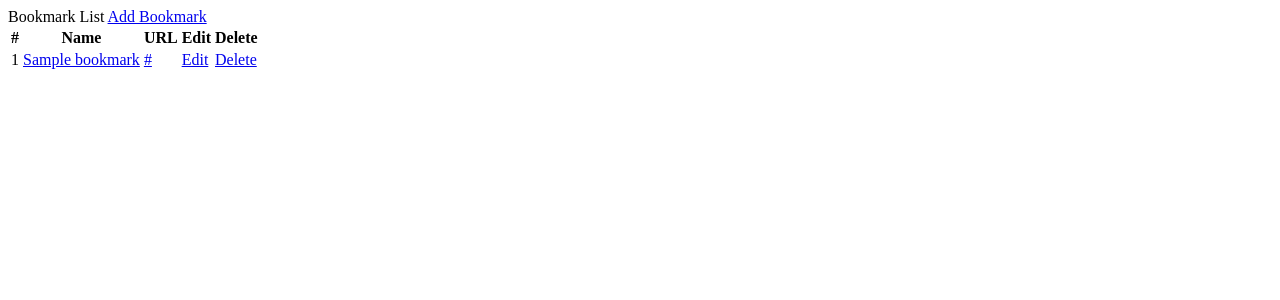
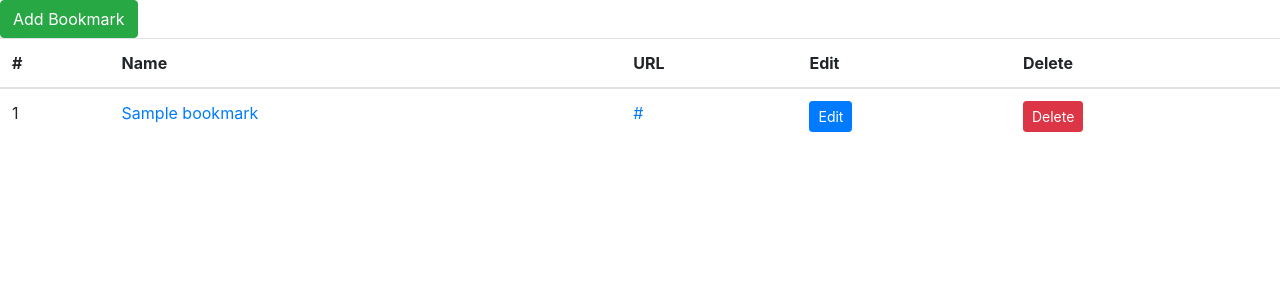
Before and after one commit to YunA486/NetworkProgramming_0404_DBookmark, a Django app: template bookmark/templates/bookmark/bookmark_list.html in a window 1280 px wide. Shown: the top 300 px of the page. Run offline with Django 3.2, Linux system fonts and the light colour scheme; the template is opened without the code that fills it: most values are stand-ins (such as "Sample title", 1, 10 or a date in 2020); some libraries are stand-ins or nearby versions.

Commit message:
Bootstrap bookmark_list, create, detail, update, confirm_delete

```diff
--- a/bookmark/templates/bookmark/bookmark_create.html
+++ b/bookmark/templates/bookmark/bookmark_create.html
@@ -1,9 +1,11 @@
+{% extends 'base.html' %}
+
 {% block title %}Add Bookmark{% endblock %}
 
 {% block content %}
 <form action="" method="post">
     {% csrf_token %}
     {{ form.as_p }}
-    <input type="submit" value="Add">
+    <input type="submit" value="Add" class="btn btn-success">
 </form>
 {% endblock %}
--- a/bookmark/templates/bookmark/bookmark_detail.html
+++ b/bookmark/templates/bookmark/bookmark_detail.html
@@ -1,7 +1,9 @@
+{% extends 'base.html' %}
+
 {% block title %}Bookmark Detail{% endblock %}
 
 {% block content %}
 <h1>{{ bookmark.name }}</h1>
 <a href="{{ bookmark.url }}" target="_blank">{{ bookmark.url }}</a>
-<a href="{% url 'bookmark:list' %}">Go to Bookmark List</a>
+<a href="{% url 'bookmark:list' %}" class="btn btn-warning">Go to Bookmark List</a>
 {% endblock %}
--- a/bookmark/templates/bookmark/bookmark_list.html
+++ b/bookmark/templates/bookmark/bookmark_list.html
@@ -1,8 +1,12 @@
+{% extends 'base.html' %}
+
 {% block title %}Bookmark List{% endblock %}
 
 {% block content %}
-<a href="{% url 'bookmark:add' %}">Add Bookmark</a>
-<table>
+<div class="btn-group">
+    <a href="{% url 'bookmark:add' %}" class="btn btn-success">Add Bookmark</a>
+</div>
+<table class="table">
     <thead>
     <tr>
         <th>#</th>
@@ -18,8 +22,8 @@
             <td>{{ forloop.counter }}</td>
             <td><a href="{% url 'bookmark:detail' pk=bookmark.pk %}">{{ bookmark.name }}</a></td>
             <td><a href="{{ bookmark.url }}" target="_blank">{{ bookmark.url }}</a></td>
-            <td><a href="{% url 'bookmark:edit' pk=bookmark.pk %}">Edit</a></td>
-            <td><a href="{% url 'bookmark:delete' pk=bookmark.pk %}">Delete</a></td>
+            <td><a href="{% url 'bookmark:edit' pk=bookmark.pk %}" class="btn btn-primary btn-sm">Edit</a></td>
+            <td><a href="{% url 'bookmark:delete' pk=bookmark.pk %}" class="btn btn-danger btn-sm">Delete</a></td>
         </tr>
     {% endfor %}
     </tbody>
--- a/bookmark/templates/bookmark/bookmark_update.html
+++ b/bookmark/templates/bookmark/bookmark_update.html
@@ -1,9 +1,11 @@
+{% extends 'base.html' %}
+
 {% block title %}edit Bookmark{% endblock %}
 
 {% block content %}
 <form action="" method="post">
     {% csrf_token %}
     {{ form.as_ul }}
-    <input type="submit" value="edit">
+    <input type="submit" value="edit" class="btn btn-primary">
 </form>
 {% endblock %}
```
Also changed, not shown: bookmark/templates/bookmark/bookmark_confirm_delete.html (+7 -3 lines).
